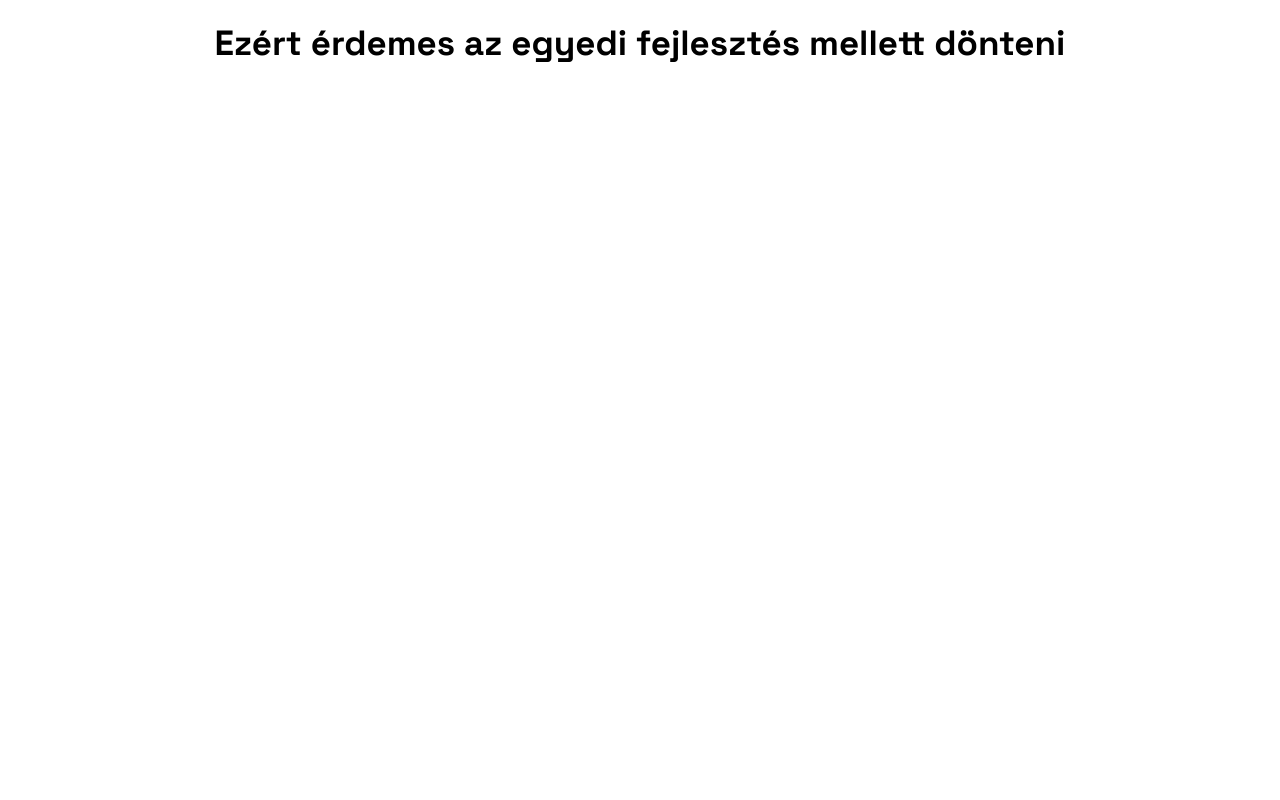
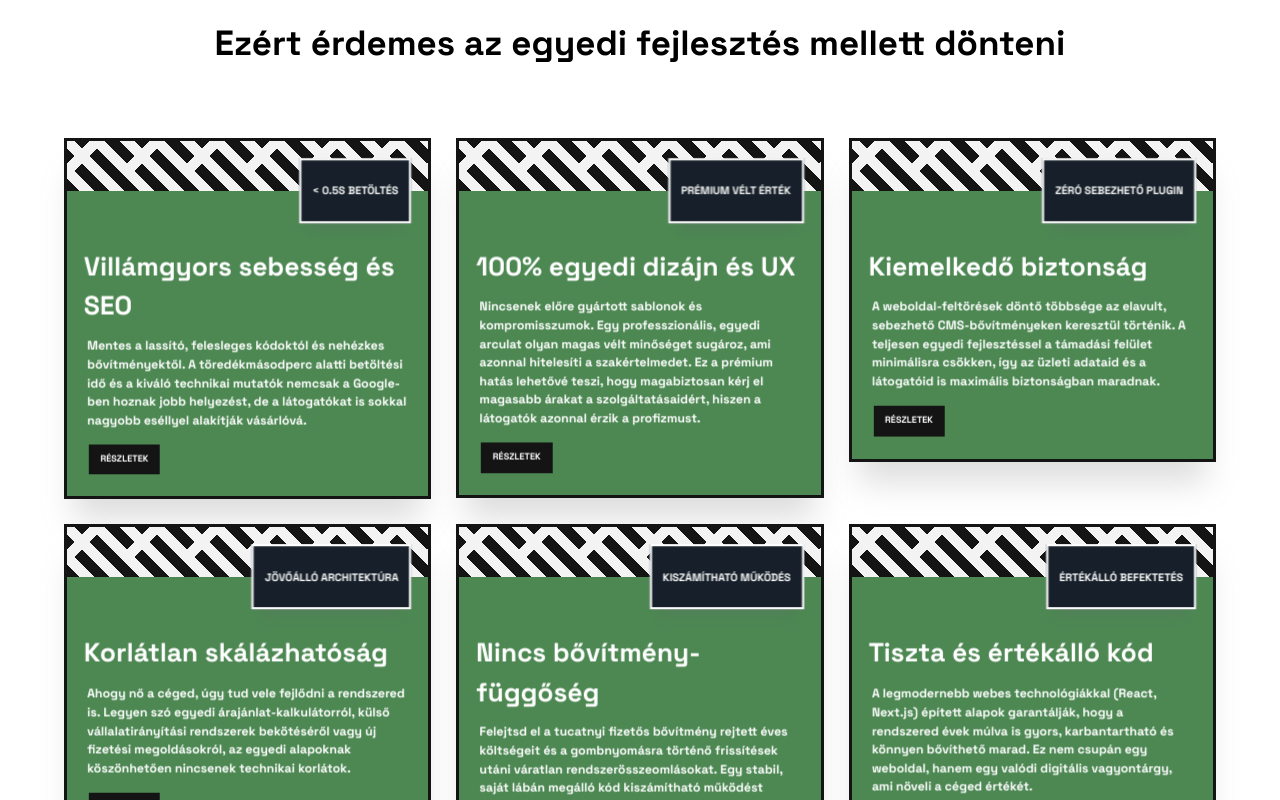
Before and after one commit to Quruzslo/PreferSite, a Next.js app: page / in a window 1280 px wide. Shown: the part 1000-1800 px from the top of the page. Built offline with nearby package versions, Linux system fonts and the light colour scheme.

Commit message:
Előnyök szekció átdesignolva

```diff
--- a/app/globals.css
+++ b/app/globals.css
@@ -178,91 +178,123 @@
 
 /* Benefit wrapper konti ------------ */
 
-.benefit-card::before {
-  content: "";
+.benefit-parent {
+  perspective: 1000px;
+}
+
+.benefit-card {
+  position: relative;
+  padding-top: 50px;
+  border: 3px solid #141414;
+  transform-style: preserve-3d;
+  background:
+    linear-gradient(135deg, #0000 18.75%, #f3f3f3 0 31.25%, #0000 0),
+    repeating-linear-gradient(45deg, #f3f3f3 -6.25% 6.25%, #0000 0 18.75%);
+  background-size: 60px 60px;
+  background-position:
+    0 0,
+    0 0;
+  background-color: #141414;
+  width: 100%;
+  box-shadow: rgba(142, 142, 142, 0.3) 0px 30px 30px -10px;
+  transition: all 0.5s ease-in-out;
+}
+
+.benefit-card:hover {
+  background-position:
+    -100px 100px,
+    -100px 100px;
+  transform: rotate3d(0.5, 1, 0, 30deg);
+}
+
+/* Badge (Date-box mintára) */
+.benefit-date-box {
   position: absolute;
-  left: 5;
-  top: 5;
-  border-radius: 17px 0px 0px 0px;
-  border-top: 2px solid var(--color-green);
-  border-left: 2px solid var(--color-green);
-  width: 50px;
-  height: 50px;
+  top: 30px;
+  right: 30px;
+  height: 60px;
+  width: fit-content;
+  background: var(--color-dark-color);
+  border: 2px solid white;
+  padding: 10px;
+  transform: translate3d(0px, 0px, 80px);
+  box-shadow: rgba(100, 100, 111, 0.2) 0px 17px 10px -10px;
+  display: flex;
+  align-items: center;
+  justify-content: center;
+  z-index: 2;
+}
+
+.benefit-badge {
+  width: fit-content;
+  display: block;
+  text-align: center;
+  color: #8ed500;
+  font-size: 10px;
+  font-weight: 900;
+  text-transform: uppercase;
+}
+
+/* Tartalom konténer */
+.benefit-content-box {
+  position: relative;
+  background: var(--color-dark-green);
+  transition: all 0.5s ease-in-out;
+  padding: 60px 25px 25px 25px;
+  transform-style: preserve-3d;
   z-index: 1;
 }
 
-.benefit-card::after {
-  content: "";
-  position: absolute;
-  right: 5;
-  bottom: 5;
-  border-radius: 0px 0px 17px 0px;
-  border-bottom: 2px solid var(--color-green);
-  border-right: 2px solid var(--color-green);
-  width: 50px;
-  height: 50px;
-  z-index: 1;
+.benefit-title {
+  display: inline-block;
+  color: #ffffff;
+  font-size: 25px;
+  font-weight: 900;
+  transition: all 0.5s ease-in-out;
+  transform: translate3d(0px, 0px, 50px);
 }
 
-.benefit-title::before {
-  content: "";
-  width: 20px;
-  height: 20px;
-  position: absolute;
-  top: -19.5px;
-  left: 0;
-  background: radial-gradient(
-    circle 20px at top right,
-    transparent 19.5px,
-    var(--color-white) 20px
-  );
+.benefit-title:hover {
+  transform: translate3d(0px, 0px, 60px);
 }
 
-.benefit-title::after {
-  content: "";
-  width: 20px;
-  height: 20px;
-  position: absolute;
-  bottom: -19.5px;
-  left: 0;
-  background: radial-gradient(
-    circle 20px at bottom right,
-    transparent 19.5px,
-    var(--color-white) 20px
-  );
-}
-/* benefit badge --------------- */
-/* .benefit-badge {
-  background: -webkit-linear-gradient(var(--color-green) 50%, #fff 50%);
-  background: linear-gradient(var(--color-green) 50%, #fff 50%);
-  background-clip: text;
-  -webkit-background-clip: text;
-  -webkit-text-fill-color: transparent;
-  position: relative;
-
+.benefit-content {
+  margin-top: 10px;
+  font-size: 12px;
+  font-weight: 700;
+  color: #ffffff;
+  transition: all 0.5s ease-in-out;
+  transform: translate3d(0px, 0px, 30px);
 }
 
-.benefit-badge::before {
-  content: "";
-  width: 100%;
-  height: 50%;
-  background-color: var(--color-green);
-  position: absolute;
-  left: 0;
-  bottom: 0;
-  z-index: -1;
-  border-radius: 50px;
-} */
+.benefit-content:hover {
+  transform: translate3d(0px, 0px, 60px);
+}
+
+.benefit-see-more {
+  cursor: pointer;
+  margin-top: 1rem;
+  display: inline-block;
+  font-weight: 900;
+  font-size: 9px;
+  text-transform: uppercase;
+  color: #8ed500;
+  background: #141414;
+  padding: 0.5rem 0.7rem;
+  transition: all 0.5s ease-in-out;
+  transform: translate3d(0px, 0px, 20px);
+}
+
+.benefit-see-more:hover {
+  transform: translate3d(0px, 0px, 60px);
+}
 
 .scroll-snap-wrapper {
-  /* Firefox */
   scrollbar-width: none !important;
 
-  /* Internet Explorer / Edge (régi) */
   -ms-overflow-style: none !important;
 }
 
-/* Chrome, Safari, Opera */
 .scroll-snap-wrapper::-webkit-scrollbar {
   display: none !important;
 }
--- a/components/BenefitSection/BenefitSection.jsx
+++ b/components/BenefitSection/BenefitSection.jsx
@@ -3,46 +3,70 @@
 import { useRef } from "react";
 import Section from "../../lib/section";
 import { benefits } from "./benefits";
-import { motion, useScroll, useTransform } from "motion/react";
+import { motion, useTransform, useMotionValue, useSpring } from "motion/react";
 
-const BenefitCard = ({ benefit }) => {
-  const ref = useRef(null);
+// const BenefitCard = ({ benefit }) => {
+//   const ref = useRef(null);
 
-  const { scrollYProgress } = useScroll({
-    target: ref,
-    offset: ["start end", "80% end"],
-  });
+//   const { scrollYProgress } = useScroll({
+//     target: ref,
+//     offset: ["start end", "80% end"],
+//   });
 
-  const filter = useTransform(
-    scrollYProgress,
-    [0, 1],
-    ["blur(8px)", "blur(0px)"],
-  );
-  const opacity = useTransform(scrollYProgress, [0, 1], [0, 1]);
+//   const filter = useTransform(
+//     scrollYProgress,
+//     [0, 1],
+//     ["blur(8px)", "blur(0px)"],
+//   );
+//   const opacity = useTransform(scrollYProgress, [0, 1], [0, 1]);
 
+//   return (
+//     <motion.div
+//       ref={ref}
+//       style={{
+//         filter,
+//         opacity,
+//         willChange: "filter, opacity",
+//       }}
+//       className="flex flex-col gap-4 benefit-card relative p-[10px] bg-dark-color rounded-[19px] text-white"
+//     >
+//       <span className="w-fit benefit-badge rounded-[11px] bg-green px-3 py-1 text-[20px] font-black uppercase text-white ">
+//         {benefit.badge}
+//       </span>
+//       <h3 className="text-xl font-bold bg-white ml-[-10px] my-[15px] w-fit text-dark-color rounded-tr-[20px] rounded-br-[20px] pr-[5px] py-[15px] benefit-title relative">
+//         {benefit.title}
+//       </h3>
+//       <p className="text-neutral-600 dark:text-neutral-100">
+//         {benefit.description}
+//       </p>
+//     </motion.div>
+//   );
+// };
+
+export const BenefitCard = ({ benefit }) => {
   return (
-    <motion.div
-      ref={ref}
-      style={{
-        filter,
-        opacity,
-        willChange: "filter, opacity",
-      }}
-      className="flex flex-col gap-4 benefit-card relative p-[10px] bg-dark-color rounded-[19px] text-white"
-    >
-      <span className="w-fit benefit-badge rounded-[11px] bg-green px-3 py-1 text-[20px] font-black uppercase text-white ">
-        {benefit.badge}
-      </span>
-      <h3 className="text-xl font-bold bg-white ml-[-10px] my-[15px] w-fit text-dark-color rounded-tr-[20px] rounded-br-[20px] pr-[5px] py-[15px] benefit-title relative">
-        {benefit.title}
-      </h3>
-      <p className="text-neutral-600 dark:text-neutral-100">
-        {benefit.description}
-      </p>
-    </motion.div>
+    <div className="benefit-parent !w-full">
+      <div className="benefit-card !w-full">
+        {/* <div className="benefit-bg-blur" /> */}
+
+        {benefit.badge && (
+          <div className="benefit-date-box w-fit">
+            <span className="benefit-badge !text-white">{benefit.badge}</span>
+          </div>
+        )}
+
+        {/* Alsó tartalom blokk */}
+        <div className="benefit-content-box">
+          <h3 className="benefit-title">{benefit.title}</h3>
+          <p className="benefit-content">{benefit.description}</p>
+          <a href="/kapcsolat" className="benefit-see-more !text-white">
+            Részletek
+          </a>
+        </div>
+      </div>
+    </div>
   );
 };
-
 export default function BenefitSection() {
   return (
     <Section className="flex flex-col gap-[40px] py-[50px]">
```
Also changed, not shown: public/green-splash-bg-nobg.png (added), public/green-splash-bg.jpg (added).
